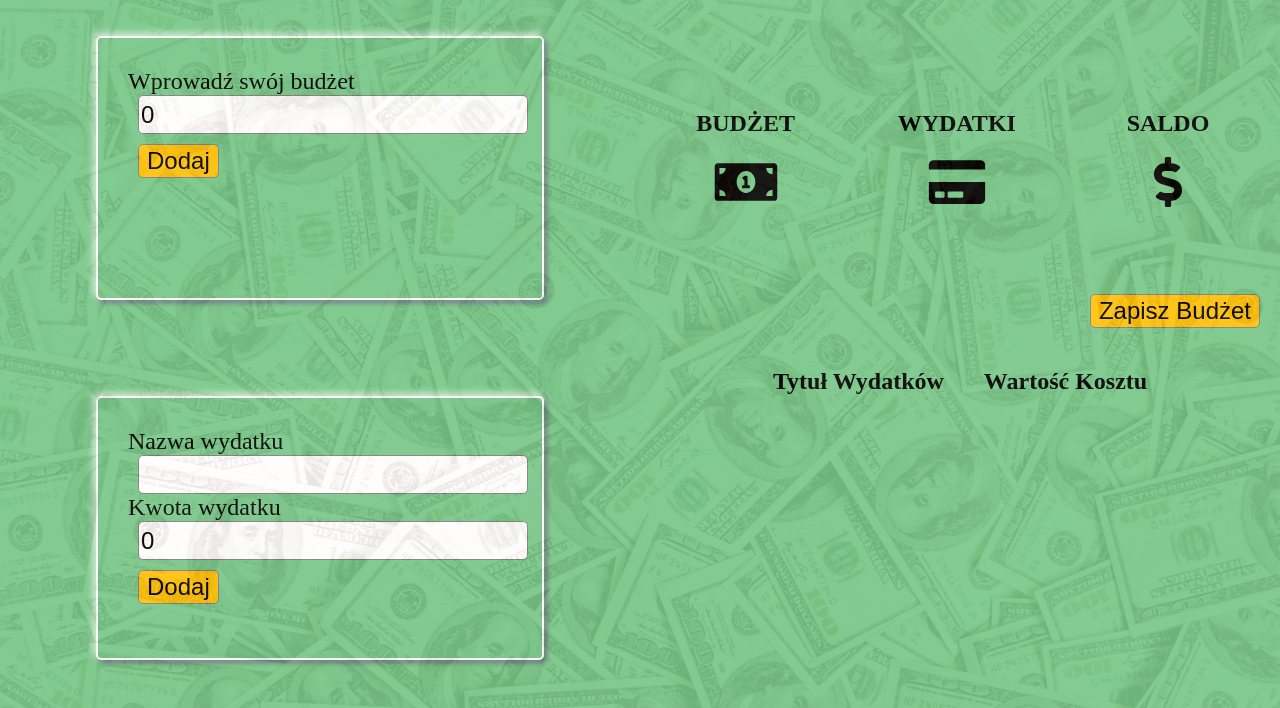
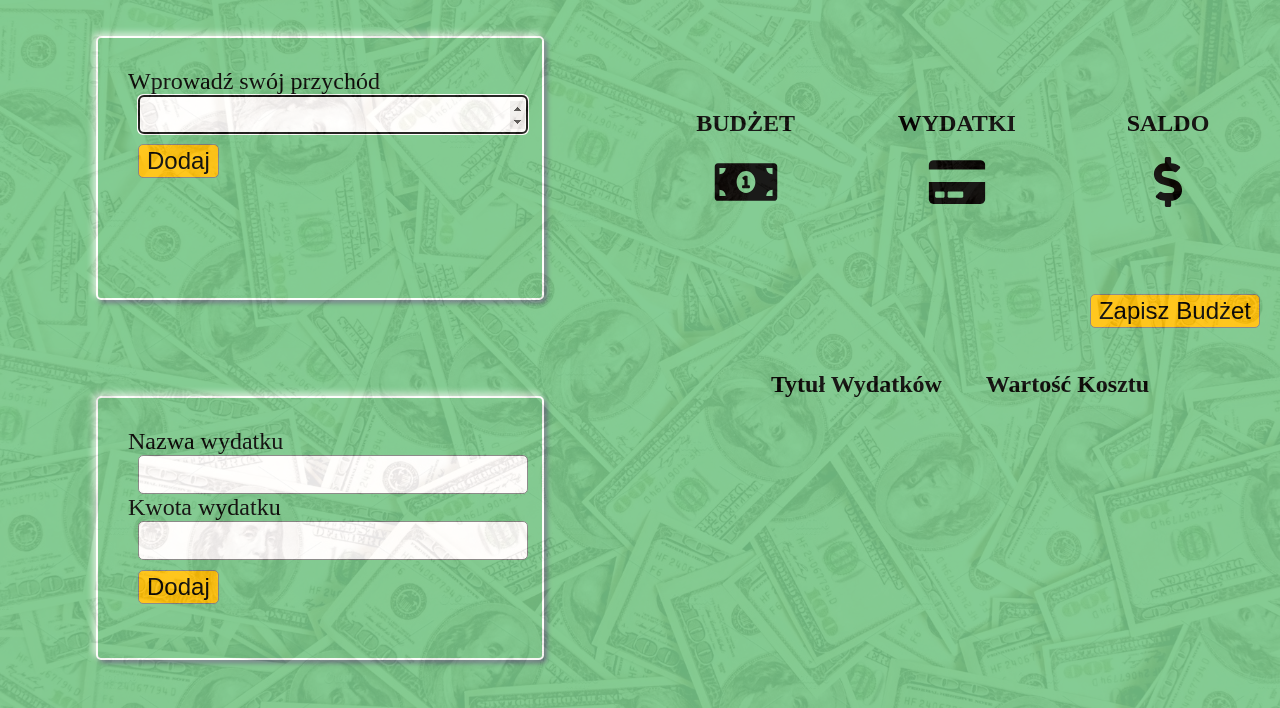
Before and after one commit to ajarek/budzet, a plain HTML site: page index.html in a window 1280 px wide. Shown: the part 92-800 px from the top of the page. Drawn offline with Linux system fonts and the light colour scheme.

Commit message:
Update index.html

```diff
--- a/index.html
+++ b/index.html
@@ -18,8 +18,8 @@
         <div class="przychody">
             <div class="ramka1">
                 <div>
-                    <p>Wprowadź swój budżet</p>
-                    <input type="number" name="" id="in1" value="0" step="0.01">
+                    <p>Wprowadź swój przychód</p>
+                    <input type="number" name="" id="in1" step="0.01" autofocus>
                 </div>
                 <div><button id="btn1">Dodaj</button></div>
             </div>
@@ -37,7 +37,7 @@
                 <img src="img/dollar-sign-solid.svg" alt="">
                 <span id="spn3"></span>
             </div>
-            <button id="btn3" >Zapisz Budżet</button>
+            <button id="btn3">Zapisz Budżet</button>
         </div>
         <div class="wydatki">
             <div class="ramka1">
@@ -47,27 +47,37 @@
                 </div>
                 <div>
                     <p>Kwota wydatku</p>
-                    <input type="number" name="" id="in3" step="0.01" value="0">
+                    <input type="number" name="" id="in3" step="0.01">
                 </div>
-                <div ><button id="btn2">Dodaj </button></div>
+                <div><button id="btn2">Dodaj </button></div>
 
             </div>
         </div>
 
         <div class="lista">
-            <div class="wynik">
-                <h5>Tytuł Wydatków</h5>
-                <h5>Wartość Kosztu</h5>
-            </div>
-            <span id="wynik"></span>
+            <table class="wynik">
+                <thead>
+                    <tr>
+                        <th>
+                            <h5>Tytuł Wydatków</h5>
+                        </th>
+                        <th>
+                            <h5>Wartość Kosztu</h5>
+                        </th>
+                    </tr>
+                </thead>
+                <tbody></tbody>
+            </table>
+        </div>
 
-        </div>
+
+
 
     </div>
     <div class="logo">
         <a href="mailto:ajarek@poczta.onet.pl">
             <img src="img/logo2.PNG" alt="husky">
-    <script src="script.js"></script>
+            <script src="script.js"></script>
 </body>
 
 </html>
```
